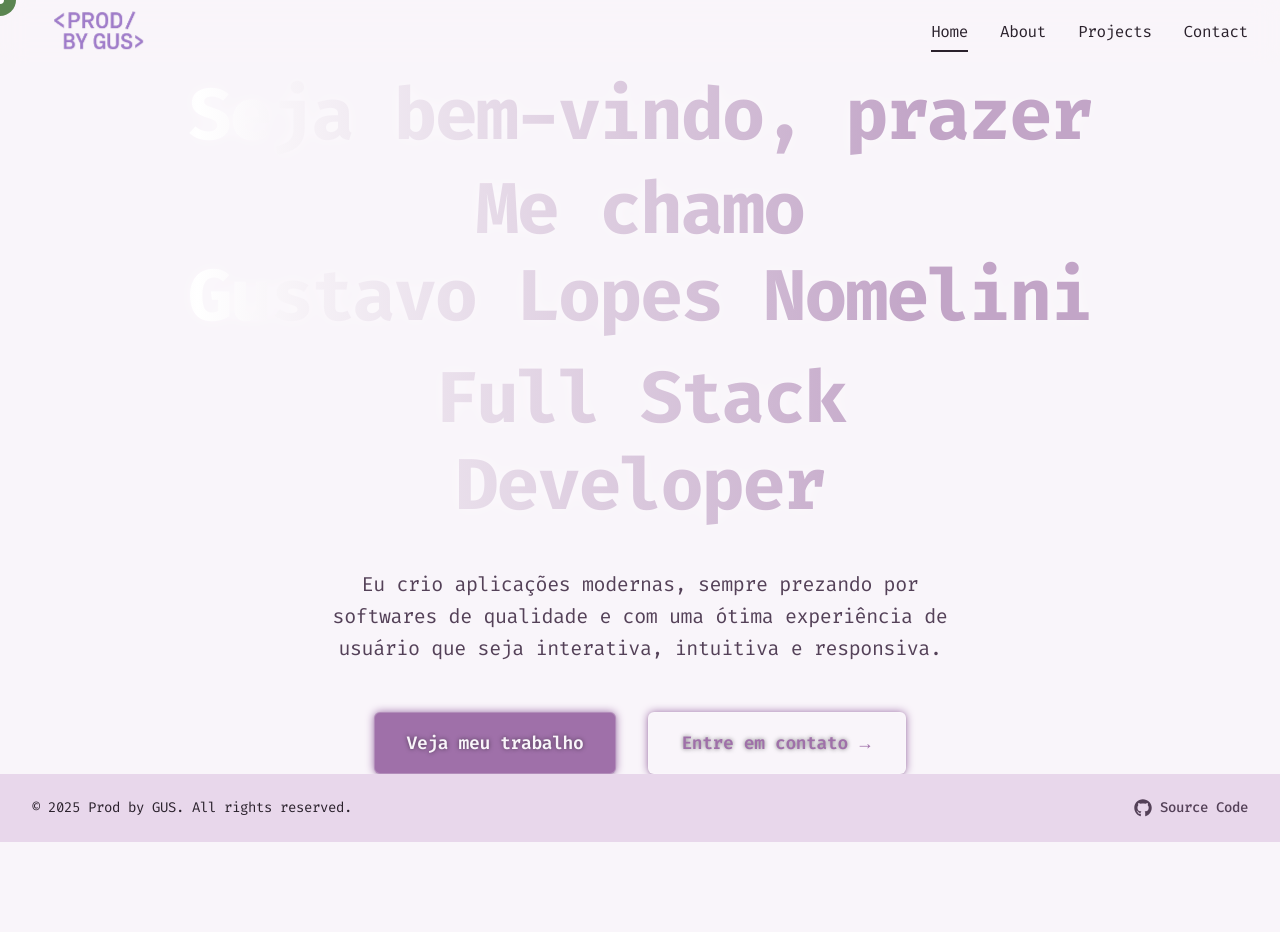
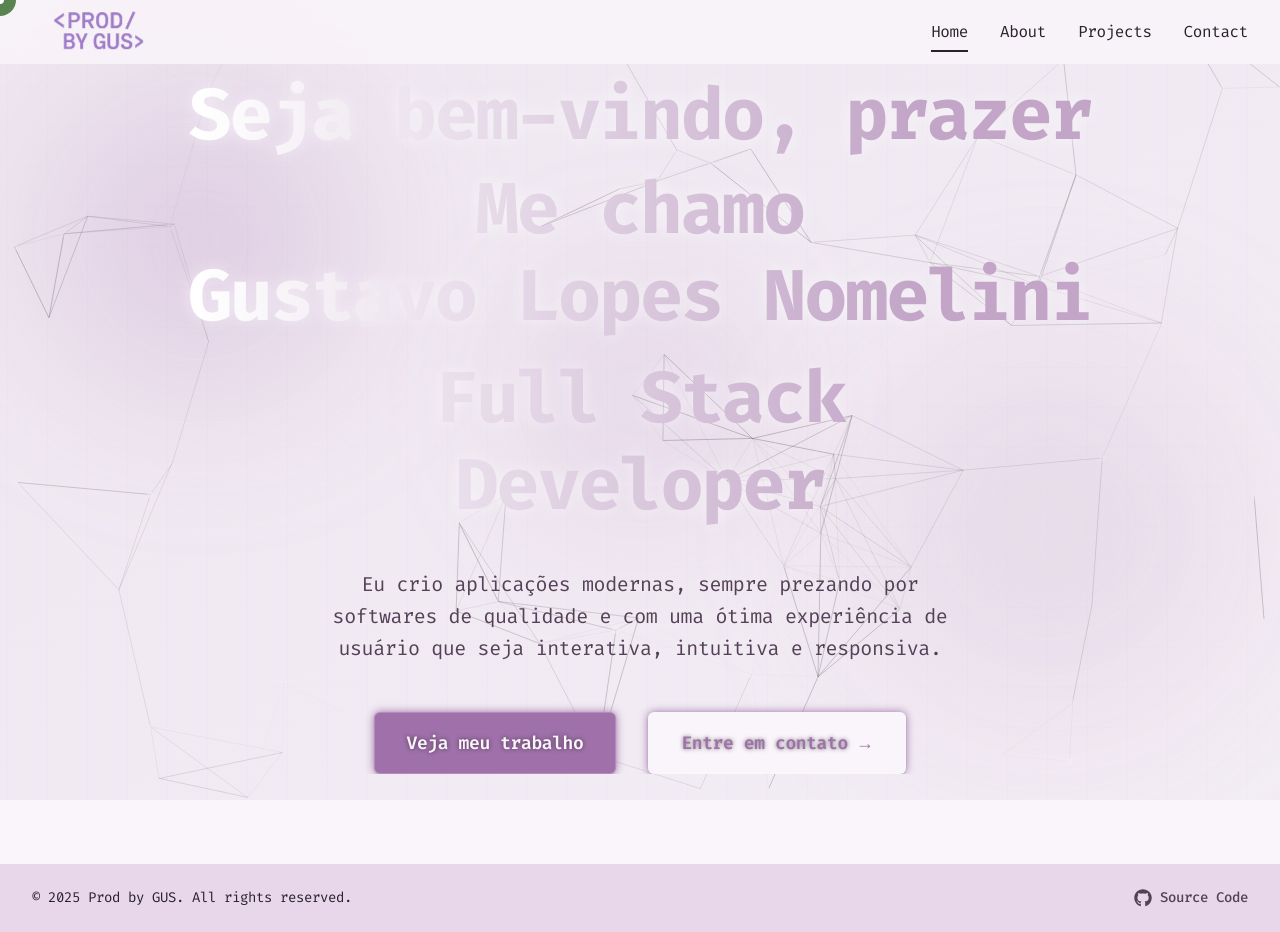
Before and after one commit to gustavo-nomelini/portfolio-prodbygus, a Next.js app: page / in a window 1280 px wide. Before the commit the page ends 842 px from the top, so only its background shows below. Built offline with nearby package versions, Linux system fonts and the light colour scheme.

Commit message:
feat: enhance Hero section with customizable background elements, add shimmer and pulse animations, and improve ParticlesEffect performance

```diff
--- a/src/app/globals.css
+++ b/src/app/globals.css
@@ -289,3 +289,22 @@ div {
     transform: translateX(0);
   }
 }
+
+@keyframes shimmer {
+  0% {
+    background-position: -400% 0;
+  }
+  100% {
+    background-position: 400% 0;
+  }
+}
+
+@keyframes pulse {
+  0%,
+  100% {
+    opacity: 1;
+  }
+  50% {
+    opacity: 0.7;
+  }
+}
--- a/src/app/layout.tsx
+++ b/src/app/layout.tsx
@@ -1,3 +1,4 @@
+import ClientBackground from '@/components/layout/ClientBackground';
 import { ClientCursor } from '@/components/layout/ClientComponents';
 import type { Metadata } from 'next';
 import dynamic from 'next/dynamic';
@@ -133,7 +134,10 @@ export default function RootLayout({
         />
       </head>
       <body className={firaCode.className}>
-        <div className="min-h-screen flex flex-col bg-background text-foreground">
+        {/* Persistent Global Background */}
+        <ClientBackground />
+
+        <div className="min-h-screen flex flex-col bg-transparent text-foreground">
           <Header />
           <main id="main-content" className="flex-grow pt-16">
             {children}
--- a/src/app/page.tsx
+++ b/src/app/page.tsx
@@ -18,14 +18,14 @@ export default function Home() {
   }, []);
 
   return (
-    <>
+    <div className="relative min-h-screen">
       {isLoading ? (
         <HeroSkeleton />
       ) : (
         <AnimatedLayout>
-          <Hero />
+          <Hero keepBackgroundElements={false} />
         </AnimatedLayout>
       )}
-    </>
+    </div>
   );
 }
--- /dev/null
+++ b/src/components/layout/ClientBackground.tsx
@@ -0,0 +1,12 @@
+'use client';
+
+import dynamic from 'next/dynamic';
+
+// Import the GlobalBackground with ssr:false in a client component
+const GlobalBackground = dynamic(() => import('../ui/GlobalBackground'), {
+  ssr: false,
+});
+
+export default function ClientBackground() {
+  return <GlobalBackground />;
+}
--- a/src/components/sections/Hero.tsx
+++ b/src/components/sections/Hero.tsx
@@ -5,7 +5,11 @@ import Link from 'next/link';
 import { useEffect, useState } from 'react';
 import ParticlesEffect from '../ui/ParticlesEffect';
 
-const Hero = () => {
+interface HeroProps {
+  keepBackgroundElements?: boolean;
+}
+
+const Hero = ({ keepBackgroundElements = true }: HeroProps) => {
   const [isGlitching, setIsGlitching] = useState(false);
 
   // Random glitch effect
@@ -76,6 +80,9 @@ const Hero = () => {
 
   return (
     <section className="relative overflow-hidden min-h-[85vh] flex items-center justify-center">
+      {/* Background elements - only show if keepBackgroundElements is true */}
+      {keepBackgroundElements && (
+        <>
           {/* Background gradients */}
           <div className="absolute inset-0 bg-gradient-to-br from-[var(--color1)]/10 to-[var(--color3)]/10 z-[-1]"></div>
           <div className="absolute inset-0 z-[-2]">
@@ -89,8 +96,10 @@ const Hero = () => {
 
           {/* Particles Effect */}
           <ParticlesEffect />
+        </>
+      )}
 
-      {/* Glitch Effect Overlay */}
+      {/* Glitch Effect Overlay - always show this */}
       <div
         className={`absolute inset-0 z-[1] pointer-events-none transition-all duration-100 ${isGlitching ? 'glitching' : ''}`}
       ></div>
@@ -112,7 +121,9 @@ const Hero = () => {
               variants={textVariants}
               custom={2}
             >
-              Me chamo<br/>Gustavo Lopes Nomelini
+              Me chamo
+              <br />
+              Gustavo Lopes Nomelini
             </motion.span>
             <motion.span
               className="block mt-4"
--- /dev/null
+++ b/src/components/ui/GlobalBackground.tsx
@@ -0,0 +1,34 @@
+'use client';
+
+import { useEffect, useState } from 'react';
+import ParticlesEffect from './ParticlesEffect';
+
+export default function GlobalBackground() {
+  const [mounted, setMounted] = useState(false);
+
+  // Only run the effect on the client side
+  useEffect(() => {
+    setMounted(true);
+    return () => setMounted(false);
+  }, []);
+
+  if (!mounted) return null;
+
+  return (
+    <div className="fixed inset-0 -z-10 overflow-hidden pointer-events-none">
+      {/* Background gradients */}
+      <div className="absolute inset-0 bg-gradient-to-br from-[var(--color1)]/10 to-[var(--color3)]/10"></div>
+      <div className="absolute inset-0">
+        <div className="absolute top-20 left-10 w-80 h-80 bg-[var(--color1)]/20 rounded-full filter blur-[80px]"></div>
+        <div className="absolute bottom-20 right-10 w-96 h-96 bg-[var(--color3)]/20 rounded-full filter blur-[80px]"></div>
+        <div className="absolute top-1/2 left-1/2 -translate-x-1/2 -translate-y-1/2 w-72 h-72 bg-[var(--color1)]/10 rounded-full filter blur-[60px]"></div>
+      </div>
+
+      {/* Cyberpunk Grid Lines */}
+      <div className="absolute inset-0 cyberpunk-grid opacity-20"></div>
+
+      {/* Particles Effect */}
+      <ParticlesEffect />
+    </div>
+  );
+}
--- a/src/components/ui/ParticlesEffect.tsx
+++ b/src/components/ui/ParticlesEffect.tsx
@@ -16,6 +16,7 @@ const ParticlesEffect = () => {
   const canvasRef = useRef<HTMLCanvasElement>(null);
   const particles = useRef<Particle[]>([]);
   const animationFrameId = useRef<number>(0);
+  const isInitialized = useRef<boolean>(false);
 
   useEffect(() => {
     const canvas = canvasRef.current;
@@ -23,6 +24,13 @@ const ParticlesEffect = () => {
 
     const ctx = canvas.getContext('2d');
     if (!ctx) return;
+
+    // Set initial dimensions
+    if (!isInitialized.current) {
+      canvas.width = window.innerWidth;
+      canvas.height = window.innerHeight;
+      isInitialized.current = true;
+    }
 
     const handleResize = () => {
       canvas.width = window.innerWidth;
@@ -32,7 +40,8 @@ const ParticlesEffect = () => {
 
     const initializeParticles = () => {
       particles.current = [];
-      const particleCount = Math.min(50, window.innerWidth / 20); // Adjust count based on screen size
+      // Increase particle count for better effect
+      const particleCount = Math.min(80, window.innerWidth / 15);
 
       const colors = [
         'rgba(var(--color1-rgb), 0.7)',
@@ -54,6 +63,16 @@ const ParticlesEffect = () => {
     };
 
     const animate = () => {
+      // Check if canvas context is still valid (might be lost during page transitions)
+      if (!ctx || !canvas) {
+        // Try to recover
+        if (animationFrameId.current) {
+          cancelAnimationFrame(animationFrameId.current);
+        }
+        animationFrameId.current = requestAnimationFrame(animate);
+        return;
+      }
+
       ctx.clearRect(0, 0, canvas.width, canvas.height);
 
       // Update and draw particles
@@ -104,20 +123,30 @@ const ParticlesEffect = () => {
       }
     };
 
-    handleResize();
+    // Only initialize particles if we haven't done so yet or we're resizing
+    if (particles.current.length === 0) {
+      initializeParticles();
+    }
+
     window.addEventListener('resize', handleResize);
     animate();
 
     return () => {
       window.removeEventListener('resize', handleResize);
-      cancelAnimationFrame(animationFrameId.current);
+      if (animationFrameId.current) {
+        cancelAnimationFrame(animationFrameId.current);
+      }
     };
   }, []);
 
   return (
     <canvas
       ref={canvasRef}
-      className="absolute inset-0 z-[-1] pointer-events-none opacity-60"
+      className="fixed inset-0 z-[-1] pointer-events-none"
+      style={{
+        opacity: 0.7,
+        willChange: 'transform',
+      }}
     />
   );
 };
--- a/src/components/ui/Skeleton.tsx
+++ b/src/components/ui/Skeleton.tsx
@@ -10,9 +10,21 @@ interface SkeletonProps {
 const Skeleton: React.FC<SkeletonProps> = ({ className = '', children }) => {
   return (
     <div
-      className={`animate-pulse bg-gradient-to-r from-[var(--color4)] via-[var(--color2)] to-[var(--color4)] bg-[length:400%_100%] rounded ${className}`}
+      className={`animate-pulse bg-gradient-to-r from-[var(--color4)] via-[var(--color2)] to-[var(--color4)] bg-[length:400%_100%] rounded relative overflow-hidden ${className}`}
+      style={{
+        animation:
+          'pulse 2s cubic-bezier(0.4, 0, 0.6, 1) infinite, shimmer 2s infinite linear',
+      }}
       aria-hidden="true"
     >
+      {/* Cyberpunk glowing edge */}
+      <div
+        className="absolute inset-0 opacity-40"
+        style={{
+          boxShadow: 'inset 0 0 5px rgba(var(--color1-rgb), 0.5)',
+          border: '1px solid rgba(var(--color1-rgb), 0.3)',
+        }}
+      />
       {children}
     </div>
   );
--- a/src/components/ui/skeletons/HeroSkeleton.tsx
+++ b/src/components/ui/skeletons/HeroSkeleton.tsx
@@ -2,26 +2,30 @@ import Skeleton from '../Skeleton';
 
 const HeroSkeleton = () => {
   return (
-    <div className="bg-[var(--background)]">
-      <div className="max-w-7xl mx-auto py-16 px-4 sm:py-24 sm:px-6 lg:px-8">
-        <div className="text-center">
-          {/* Skeleton para título */}
+    <div className="relative min-h-[85vh] flex items-center justify-center">
+      <div className="max-w-5xl mx-auto px-6 flex flex-col items-center text-center z-10">
+        <div className="animate-pulse">
+          {/* Skeleton for title */}
           <div className="flex flex-col items-center">
-            <Skeleton className="h-10 w-11/12 max-w-2xl mx-auto mb-4" />
-            <Skeleton className="h-14 w-3/4 max-w-xl mx-auto mb-8" />
+            <Skeleton className="h-8 w-96 sm:w-[480px] max-w-full mb-4" />
+            <Skeleton className="h-8 w-80 sm:w-[400px] max-w-full mb-4" />
+            <div className="mt-8">
+              <Skeleton className="h-12 w-60 max-w-full mb-2" />
+              <Skeleton className="h-12 w-40 max-w-full" />
+            </div>
           </div>
 
-          {/* Skeleton para parágrafo */}
-          <div className="max-w-md mx-auto">
+          {/* Skeleton for paragraph */}
+          <div className="max-w-2xl mx-auto mt-8">
             <Skeleton className="h-6 w-full mb-2" />
             <Skeleton className="h-6 w-11/12 mb-2" />
             <Skeleton className="h-6 w-4/5" />
           </div>
 
-          {/* Skeleton para botões */}
-          <div className="mt-5 max-w-md mx-auto sm:flex sm:justify-center md:mt-8">
-            <Skeleton className="h-12 w-full sm:w-40 rounded-md mb-3 sm:mb-0 sm:mr-3" />
-            <Skeleton className="h-12 w-full sm:w-40 rounded-md" />
+          {/* Skeleton for buttons */}
+          <div className="mt-12 flex flex-wrap items-center justify-center gap-x-8 gap-y-5">
+            <Skeleton className="h-14 w-36 md:w-44 rounded-md" />
+            <Skeleton className="h-14 w-36 md:w-44 rounded-md" />
           </div>
         </div>
       </div>
```
Lines whose indentation alone changed are shown as unchanged.
